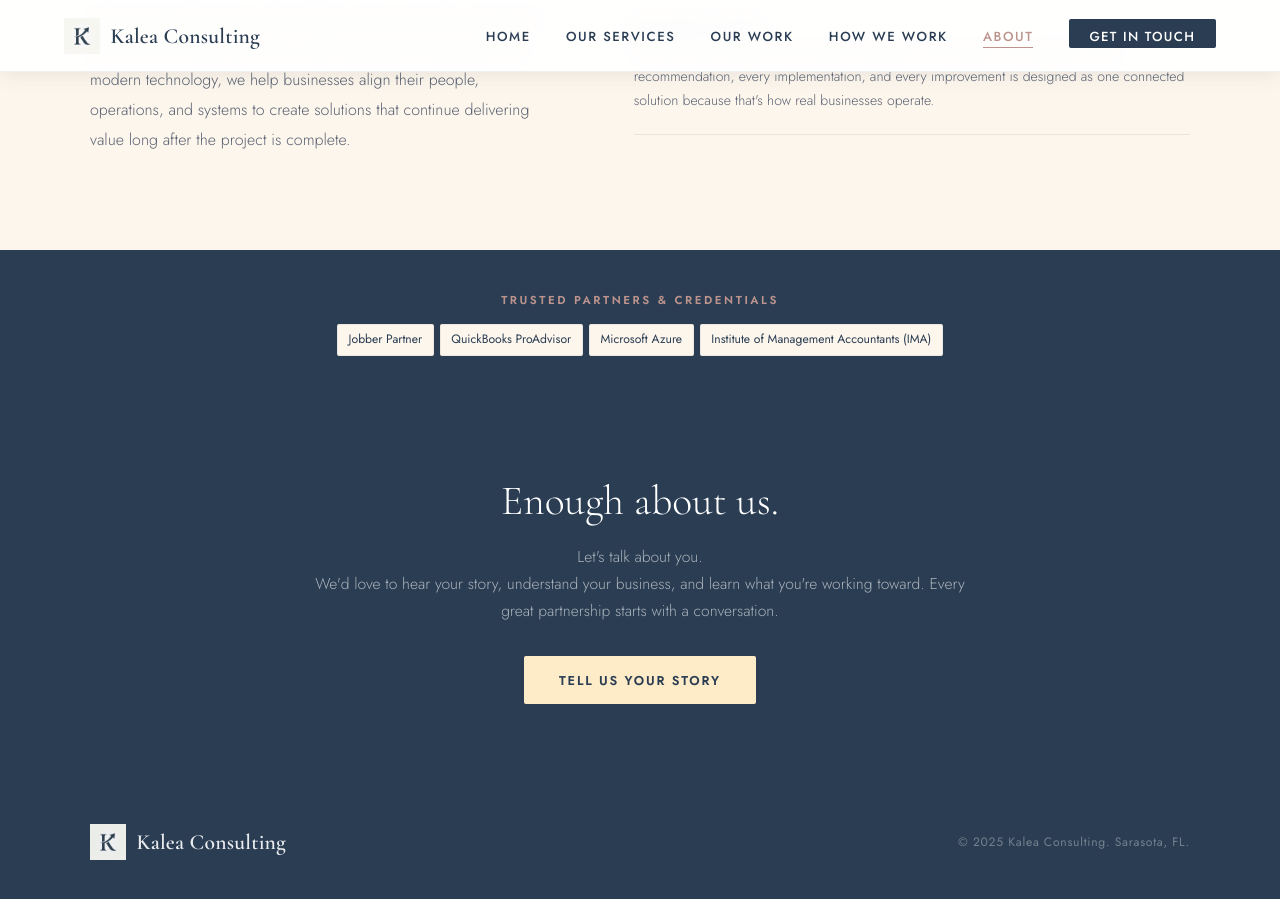
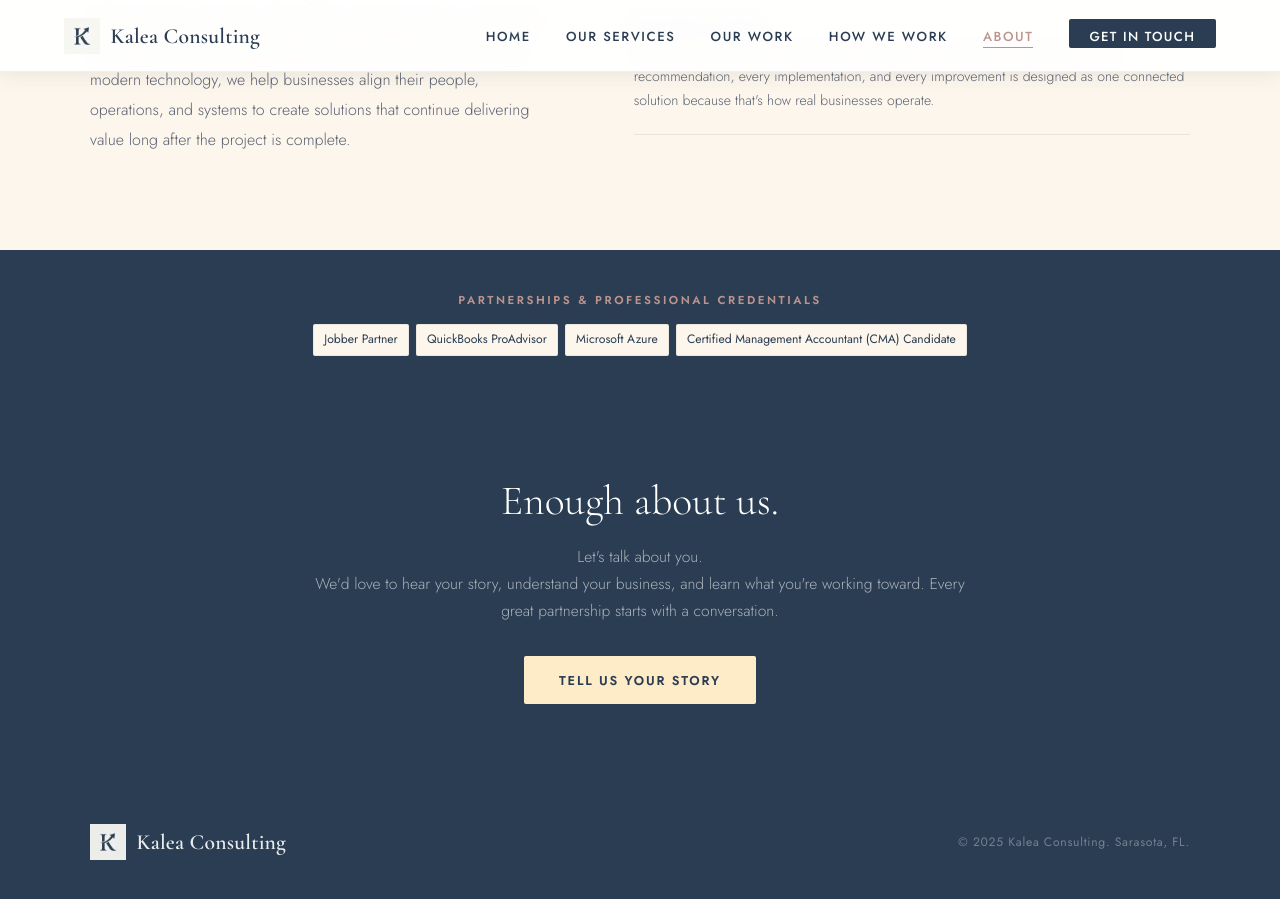
Before and after one commit to Kalea-Consulting/kaleaconsulting, a Jekyll site: the page built from about.html, in a window 1280 px wide and 900 px high, scrolled down 2419 px. Built offline with Jekyll 4.4.1, drawn with Linux system fonts in a browser that asks for light colours.

Commit message:
Partnership & profession credential change about.html
Changed the Title from Trusted partners & credentials

```diff
--- a/about.html
+++ b/about.html
@@ -214,13 +214,13 @@ description: Meet the team behind Kalea Consulting — Blake Rice and Matt Schla
 <!-- PARTNERS BAND -->
 <div class="pricing-intro-band">
   <div class="pricing-intro-inner fade-up">
-    <p class="section-label">Trusted Partners & Credentials</p>
+    <p class="section-label">Partnerships & Professional Credentials</p>
     <div class="skill-group">
       <div class="skill-tags">
         <span class="skill-tag partner-tag">Jobber Partner</span>
         <span class="skill-tag partner-tag">QuickBooks ProAdvisor</span>
         <span class="skill-tag partner-tag">Microsoft Azure</span>
-        <span class="skill-tag partner-tag">Institute of Management Accountants (IMA)</span>
+        <span class="skill-tag partner-tag">Certified Management Accountant (CMA) Candidate</span>
       </div>
     </div>
   </div>
```
